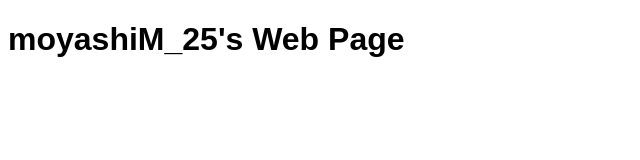
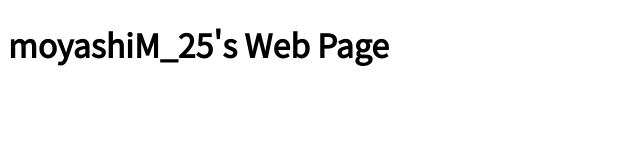
Before and after one commit to moyashim-25/pub, a plain HTML site: page index.html in a window 1280 px wide. Shown: the whole page, without its empty margins (0-640 px from the left). Drawn offline with Linux system fonts and the light colour scheme.

Commit message:
Update defalt.css

```diff
--- a/scc/defalt.css
+++ b/scc/defalt.css
@@ -1,4 +1,6 @@
 @charset "utf-8";
+@import url('https://fonts.googleapis.com/css2?family=Noto+Sans+JP&display=swap');
+
 * {
     font-family: "Noto Sans JP", "源ノ角ゴシック", sans-serif;
 }
```
